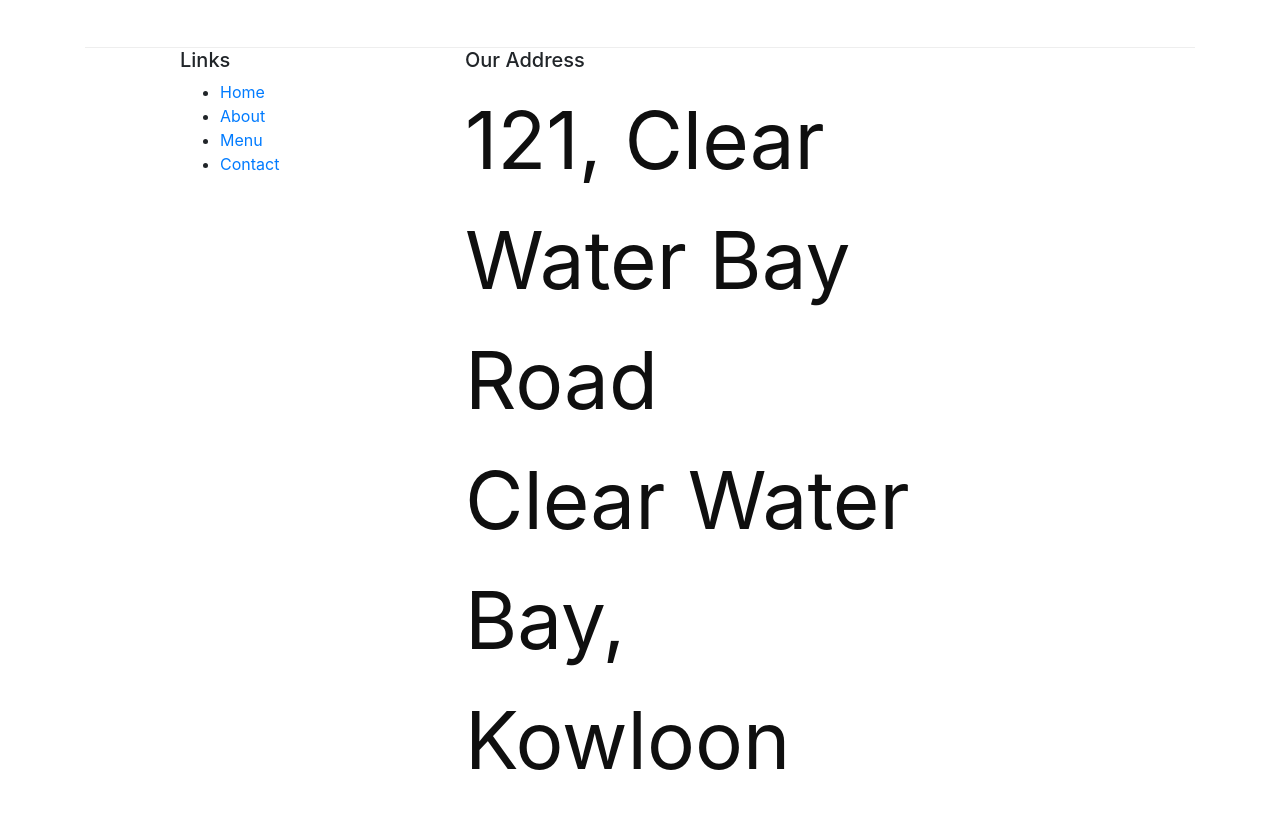
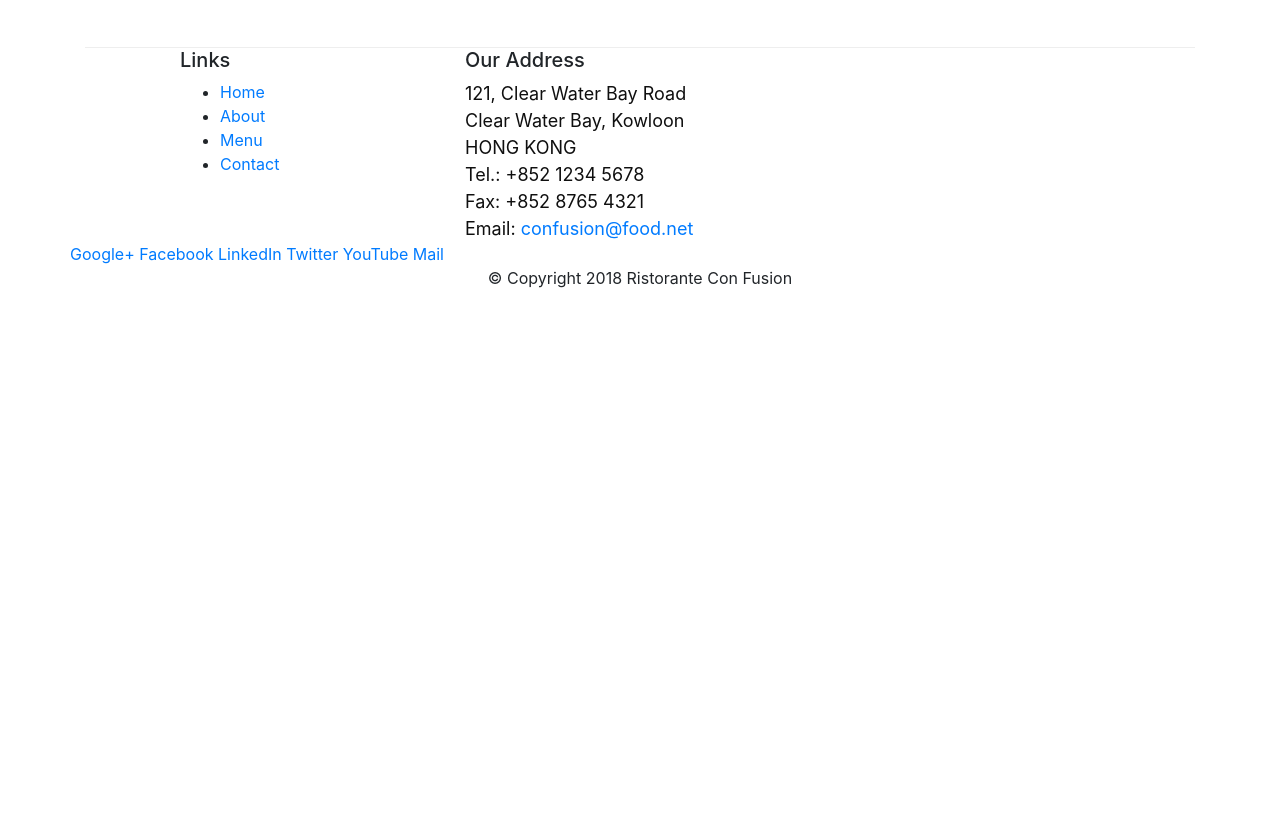
Before and after one commit to amans8270/Bootstrap, a website: page index.html in a window 1280 px wide. Shown: the part 1569-2397 px from the top of the page. After the commit the page ends 1875 px from the top, so only its background shows below. Drawn offline with nearby package versions, Linux system fonts and the light colour scheme.

```diff
--- a/css/style.css
+++ b/css/style.css
@@ -22,7 +22,7 @@
     color: #0f0f0f;
 }
 address{
-    font-size:80px;
+    font-size:18px;
     margin:0px;
     color:#0f0f0f;
 }
```
